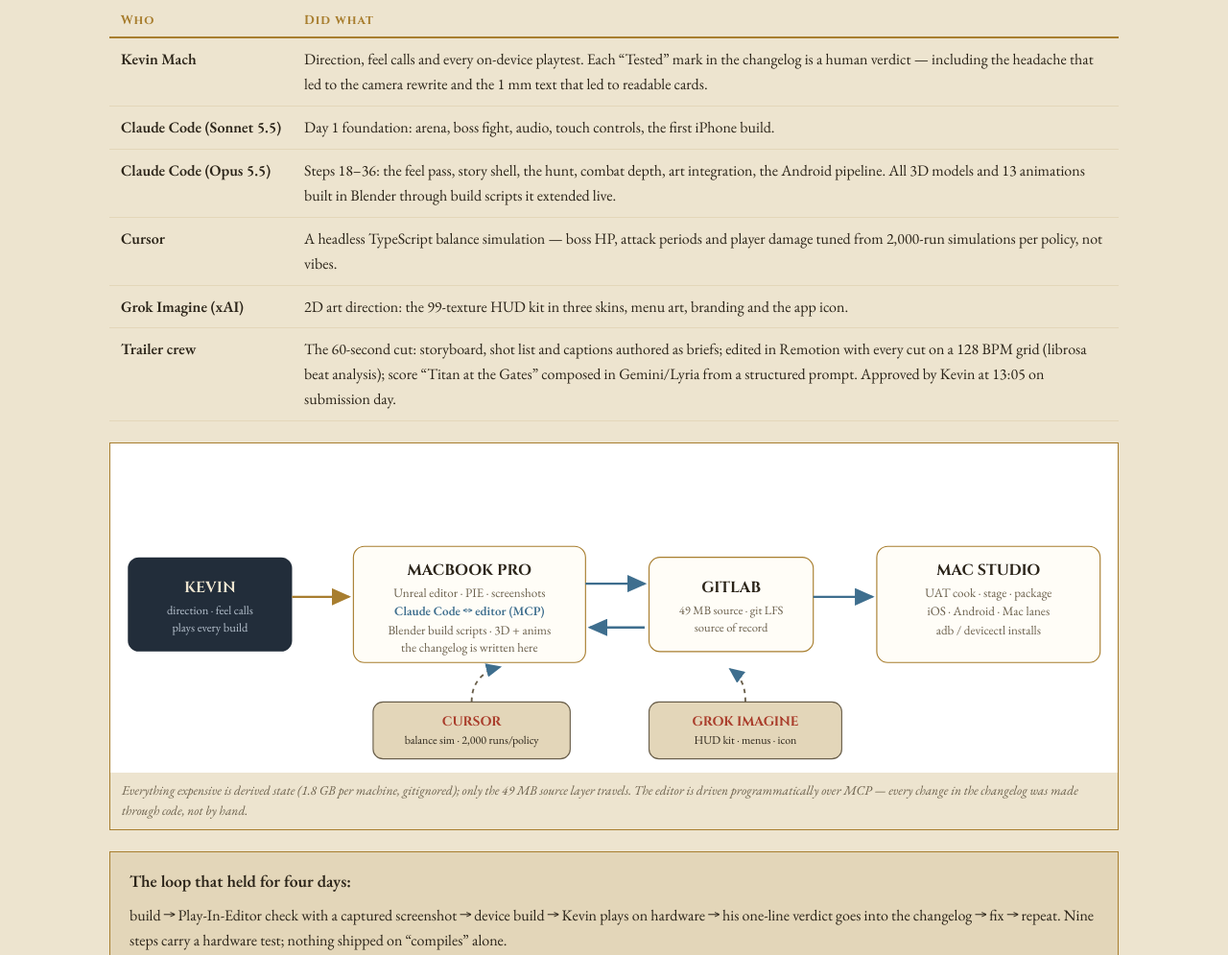
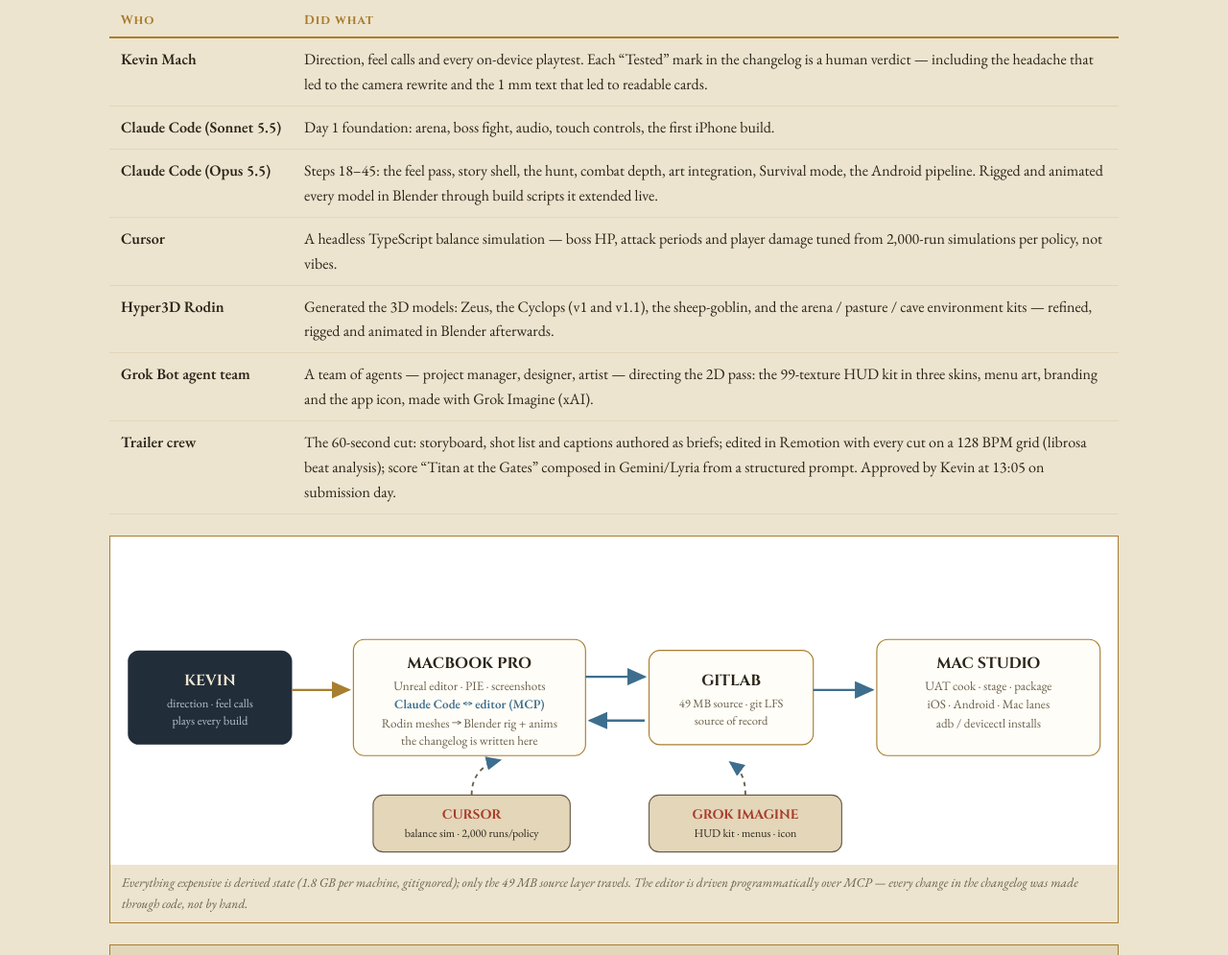
Before and after one commit to kevincmach/olympuscut-devlog, a plain HTML site: page DEVLOG.html in a window 1280 px wide. Shown: the part 7980-8975 px from the top of the page at 96% size. Drawn offline with Linux system fonts and the light colour scheme.

Commit message:
Credits: Hyper3D Rodin + Grok Bot agent team

```diff
--- a/DEVLOG.html
+++ b/DEVLOG.html
@@ -611,9 +611,10 @@ footer .fine{font-style:italic;margin-top:10px;color:#7E8EA0}
     <tr><th>Who</th><th>Did what</th></tr>
     <tr><td>Kevin Mach</td><td>Direction, feel calls and every on-device playtest. Each “Tested” mark in the changelog is a human verdict — including the headache that led to the camera rewrite and the 1&nbsp;mm text that led to readable cards.</td></tr>
     <tr><td>Claude Code (Sonnet 5.5)</td><td>Day 1 foundation: arena, boss fight, audio, touch controls, the first iPhone build.</td></tr>
-    <tr><td>Claude Code (Opus 5.5)</td><td>Steps 18–36: the feel pass, story shell, the hunt, combat depth, art integration, the Android pipeline. All 3D models and 13 animations built in Blender through build scripts it extended live.</td></tr>
+    <tr><td>Claude Code (Opus 5.5)</td><td>Steps 18–45: the feel pass, story shell, the hunt, combat depth, art integration, Survival mode, the Android pipeline. Rigged and animated every model in Blender through build scripts it extended live.</td></tr>
     <tr><td>Cursor</td><td>A headless TypeScript balance simulation — boss HP, attack periods and player damage tuned from 2,000-run simulations per policy, not vibes.</td></tr>
-    <tr><td>Grok Imagine (xAI)</td><td>2D art direction: the 99-texture HUD kit in three skins, menu art, branding and the app icon.</td></tr>
+    <tr><td>Hyper3D Rodin</td><td>Generated the 3D models: Zeus, the Cyclops (v1 and v1.1), the sheep-goblin, and the arena / pasture / cave environment kits — refined, rigged and animated in Blender afterwards.</td></tr>
+    <tr><td>Grok Bot agent team</td><td>A team of agents — project manager, designer, artist — directing the 2D pass: the 99-texture HUD kit in three skins, menu art, branding and the app icon, made with Grok Imagine (xAI).</td></tr>
     <tr><td>Trailer crew</td><td>The 60-second cut: storyboard, shot list and captions authored as briefs; edited in Remotion with every cut on a 128&nbsp;BPM grid (librosa beat analysis); score “Titan at the Gates” composed in Gemini/Lyria from a structured prompt. Approved by Kevin at 13:05 on submission day.</td></tr>
   </table>
 
@@ -631,7 +632,7 @@ footer .fine{font-style:italic;margin-top:10px;color:#7E8EA0}
       <text x="328" y="120" font-size="14" font-weight="700" fill="#2B2419" text-anchor="middle" font-family="Cinzel,serif">MACBOOK PRO</text>
       <text x="328" y="140" font-size="11.5" fill="#6A5F4B" text-anchor="middle">Unreal editor · PIE · screenshots</text>
       <text x="328" y="157" font-size="11.5" fill="#3E6E8E" text-anchor="middle" font-weight="600">Claude Code ↔ editor (MCP)</text>
-      <text x="328" y="174" font-size="11.5" fill="#6A5F4B" text-anchor="middle">Blender build scripts · 3D + anims</text>
+      <text x="328" y="174" font-size="11.5" fill="#6A5F4B" text-anchor="middle">Rodin meshes → Blender rig + anims</text>
       <text x="328" y="190" font-size="11.5" fill="#6A5F4B" text-anchor="middle">the changelog is written here</text>
       <rect x="492" y="104" width="150" height="86" rx="10" fill="#FFFDF7" stroke="#A87E2F"/>
       <text x="567" y="136" font-size="14" font-weight="700" fill="#2B2419" text-anchor="middle" font-family="Cinzel,serif">GITLAB</text>
@@ -806,9 +807,9 @@ footer .fine{font-style:italic;margin-top:10px;color:#7E8EA0}
 
   <h3>Made during the jam</h3>
   <ul>
-    <li>All 3D models and 13 animations — built in Blender by Claude Code, extending the repo's build scripts (Zeus, Cyclops v1.1, arena, pasture and cave kits).</li>
+    <li>3D models — generated with <b>Hyper3D Rodin</b> (Zeus, the Cyclops, the sheep-goblin, the arena / pasture / cave kits); rigged, animated and integrated by Claude Code in Blender.</li>
     <li>All gameplay, UMG menus, HUD, music direction and lighting — Unreal Engine 5.8 Blueprints.</li>
-    <li>2D UI kit (99 textures, 3 skins), menu art and app icon — Grok Imagine (xAI), directed in-jam.</li>
+    <li>2D UI kit (99 textures, 3 skins), menu art and app icon — a <b>Grok Bot agent team</b> (project manager, designer, artist) using Grok Imagine (xAI).</li>
     <li>Balance — simulated in a headless TypeScript harness written in Cursor during the jam.</li>
   </ul>
 
```
Also changed, not shown: index.html (+6 -5 lines).
